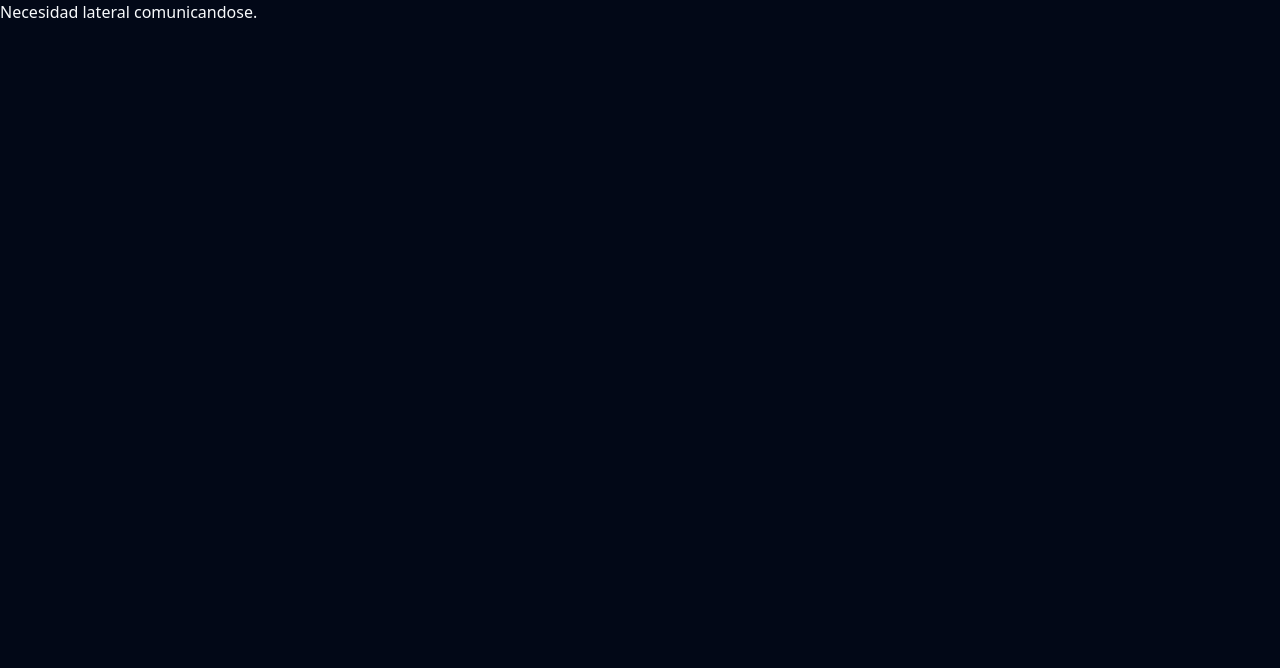
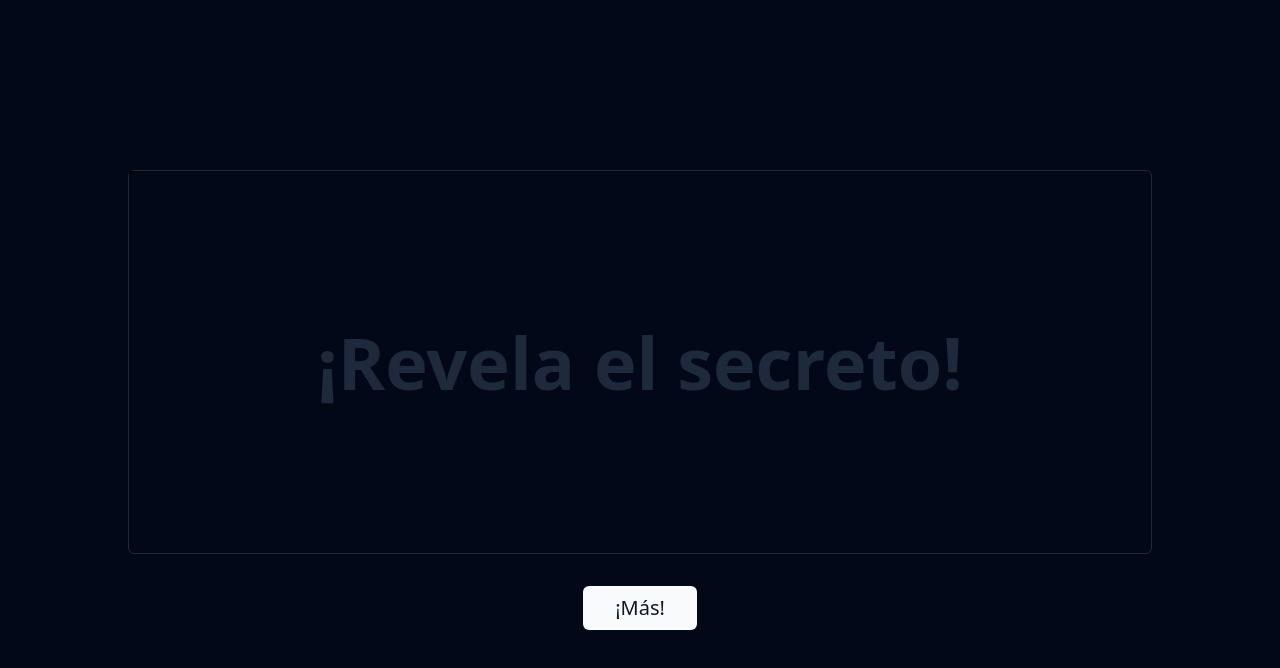
Before and after one commit to dmarts05/random-spanish-ideas, a React (Vite) app: page /generate-idea in a window 1280 px wide. Shown: the top 668 px of the page. Built offline with nearby package versions, Linux system fonts and the light colour scheme.

Commit message:
feat: add generate idea components

```diff
--- a/src/components/generate-idea-card.tsx
+++ b/src/components/generate-idea-card.tsx
@@ -1,20 +1,21 @@
 import { MaskContainer } from "@/components/ui/svg-mask-effect";
 
-export function GenerateIdeaCard() {
+type GenerateIdeaCardProps = {
+  idea: string;
+};
+
+export function GenerateIdeaCard({ idea }: GenerateIdeaCardProps) {
   return (
-    <div className="h-[40rem] w-full flex items-center justify-center overflow-hidden">
+    <div className="flex items-center justify-center w-full max-w-5xl overflow-hidden h-96">
       <MaskContainer
         revealText={
-          <p className="max-w-4xl mx-auto text-4xl font-bold text-center text-slate-800">
-            The first rule of MRR Club is you do not talk about MRR Club. The
-            second rule of MRR Club is you DO NOT talk about MRR Club.
+          <p className="font-bold leading-loose text-center text-7xl text-slate-800">
+            ¡Revela el secreto!
           </p>
         }
-        className="h-[40rem] border rounded-md"
+        className="w-full h-full border rounded-md"
       >
-        The first rule of <span className="text-red-500">MRR Club</span> is you
-        do not talk about MRR Club. The second rule of MRR Club is you DO NOT
-        talk about <span className="text-red-500">MRR Club</span>.
+        <span className="text-7xl leading-loose text-[#3B82F6]">{idea}</span>
       </MaskContainer>
     </div>
   );
--- a/src/components/ui/svg-mask-effect.tsx
+++ b/src/components/ui/svg-mask-effect.tsx
@@ -16,15 +16,23 @@ export const MaskContainer = ({
   className?: string;
 }) => {
   const [isHovered, setIsHovered] = useState(false);
-  const [mousePosition, setMousePosition] = useState<any>({ x: null, y: null });
-  const containerRef = useRef<any>(null);
-  const updateMousePosition = (e: any) => {
-    const rect = containerRef.current.getBoundingClientRect();
-    setMousePosition({ x: e.clientX - rect.left, y: e.clientY - rect.top });
+  const [mousePosition, setMousePosition] = useState<{
+    x: number;
+    y: number;
+  }>({
+    x: 0,
+    y: 0,
+  });
+  const containerRef = useRef<HTMLDivElement | null>(null);
+  const updateMousePosition = (e: MouseEvent) => {
+    const rect = containerRef?.current?.getBoundingClientRect();
+    if (rect) {
+      setMousePosition({ x: e.clientX - rect.left, y: e.clientY - rect.top });
+    }
   };
 
   useEffect(() => {
-    containerRef.current.addEventListener("mousemove", updateMousePosition);
+    containerRef?.current?.addEventListener("mousemove", updateMousePosition);
     return () => {
       if (containerRef.current) {
         containerRef.current.removeEventListener(
@@ -34,14 +42,20 @@ export const MaskContainer = ({
       }
     };
   }, []);
-  let maskSize = isHovered ? revealSize : size;
+  const maskSize = isHovered ? revealSize : size;
 
   return (
     <motion.div
       ref={containerRef}
-      className={cn("h-screen relative", className)}
+      className={cn("h-screen relative cursor-pointer", className)}
       animate={{
         backgroundColor: isHovered ? "var(--slate-900)" : "var(--white)",
+      }}
+      onMouseEnter={() => {
+        setIsHovered(true);
+      }}
+      onMouseLeave={() => {
+        setIsHovered(false);
       }}
     >
       <motion.div
@@ -54,16 +68,8 @@ export const MaskContainer = ({
         }}
         transition={{ type: "tween", ease: "backOut", duration: 0.1 }}
       >
-        <div className="absolute inset-0 z-0 w-full h-full bg-black opacity-50" />
-        <div
-          onMouseEnter={() => {
-            setIsHovered(true);
-          }}
-          onMouseLeave={() => {
-            setIsHovered(false);
-          }}
-          className="relative z-20 max-w-4xl mx-auto text-4xl font-bold text-center text-white"
-        >
+        <div className="absolute inset-0 z-0 w-full h-full opacity-50 bg-slate-950" />
+        <div className="relative z-20 max-w-4xl mx-auto text-4xl font-bold text-center text-white">
           {children}
         </div>
       </motion.div>
--- a/src/pages/generate-idea-page.tsx
+++ b/src/pages/generate-idea-page.tsx
@@ -1,8 +1,21 @@
+import { GenerateIdeaCard } from "@/components/generate-idea-card";
+import { Button } from "@/components/ui/button";
 import { generateRandomSentence } from "@/lib/random-words";
 import { useState } from "react";
 
 export function GenerateIdeaPage() {
   const [idea, setIdea] = useState(generateRandomSentence());
 
-  return <span>{idea}</span>;
+  return (
+    <main className="flex flex-col items-center justify-center h-screen gap-8 p-8">
+      <GenerateIdeaCard idea={idea} />
+      <Button
+        size="lg"
+        className="text-xl"
+        onClick={() => setIdea(generateRandomSentence())}
+      >
+        ¡Más!
+      </Button>
+    </main>
+  );
 }
```
